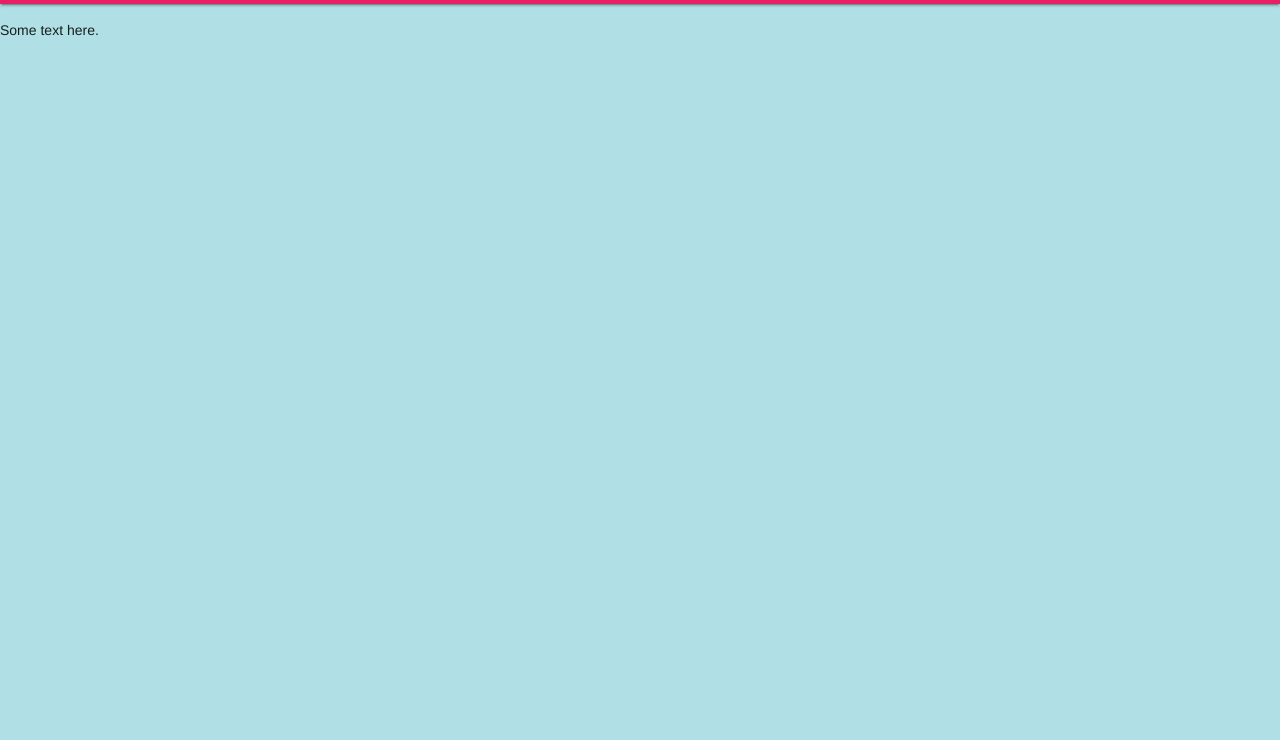
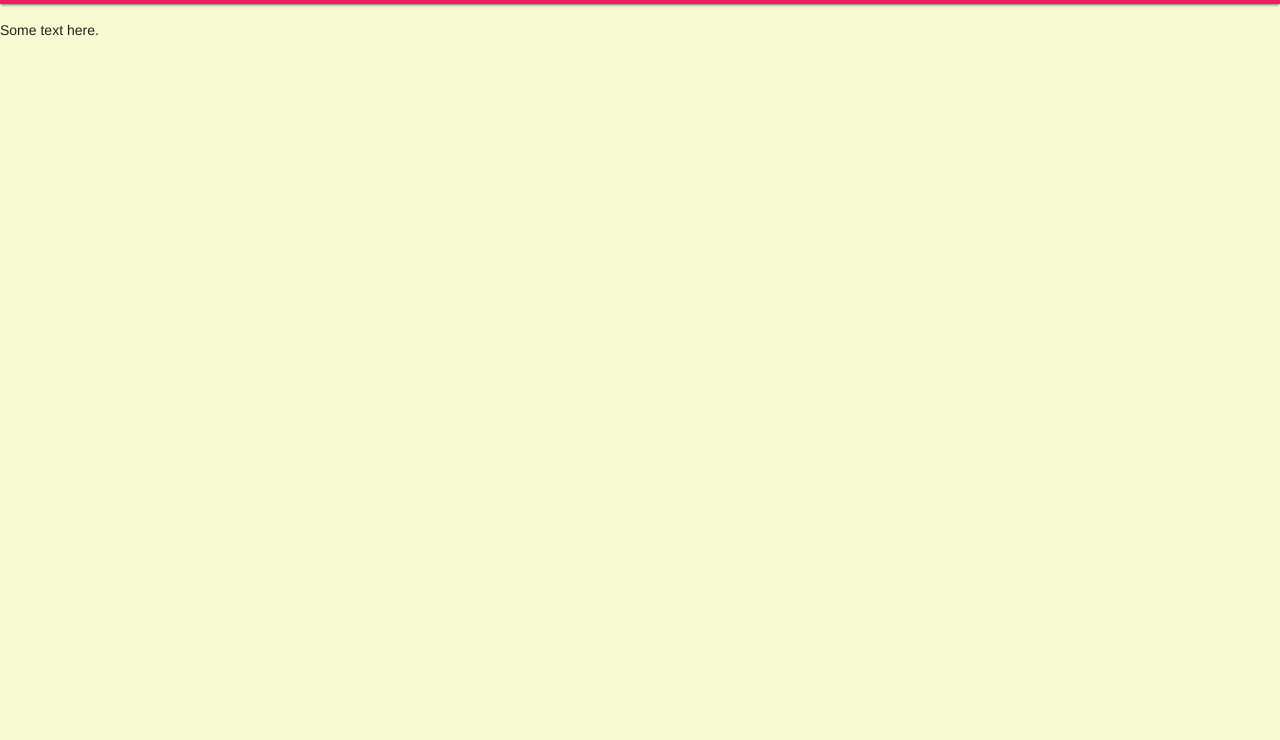
Before and after one commit to venika-sem/ICS2O-Unit1-06-HTML-Favicon, a plain HTML site: page index2.html in a window 1280 px wide. Shown: the part 60-800 px from the top of the page. Drawn offline with nearby package versions, Linux system fonts and the light colour scheme.

Commit message:
changed style.css

```diff
--- a/css/style.css
+++ b/css/style.css
@@ -4,5 +4,5 @@
 */
 
 body {
-  background-color: powderblue;
+  background-color: lightgoldenrodyellow;
 }
```
